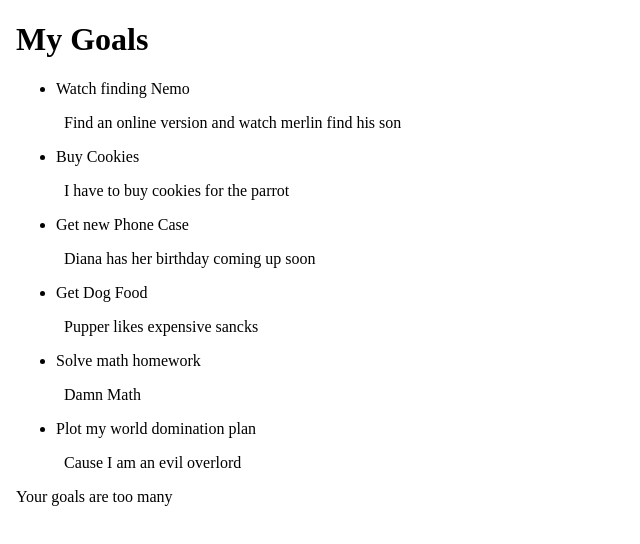
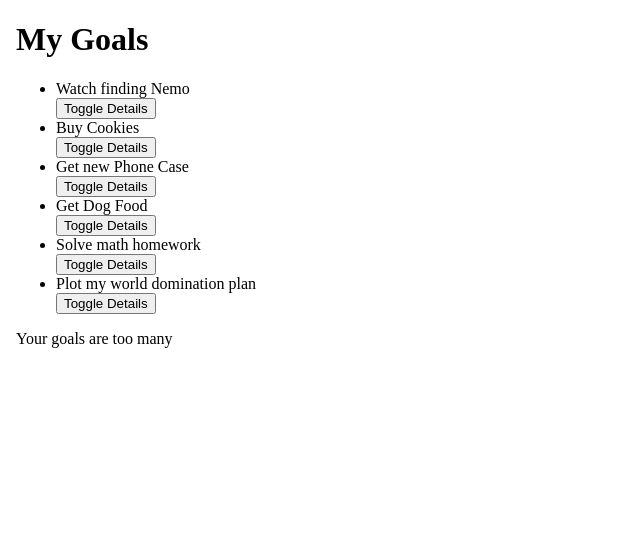
Before and after one commit to Derrick-Nyongesa/Goals2, an Angular app: page / in a window 1280 px wide. Shown: the top 544 px of the page, without its empty margins (0-640 px from the left). Built offline with nearby package versions, Linux system fonts and the light colour scheme.

Commit message:
output property binding

```diff
--- a/src/app/goal.ts
+++ b/src/app/goal.ts
@@ -1,5 +1,6 @@
 export class Goal {
-    id: number;
-    name: string;
-    description: string;
+    showDescription: boolean;
+    constructor(public id: number, public name: string, public description: string){
+        this.showDescription = false;
+    }
 }
--- a/src/app/goal/goal.component.html
+++ b/src/app/goal/goal.component.html
@@ -1,9 +1,11 @@
 <div>
     <h1>My Goals</h1>
     <ul>
-      <li *ngFor='let goal of goals'>{{goal.name}}
-        <app-goal-detail [goal]='goal'></app-goal-detail>
-      </li>
+      <div  *ngFor='let goal of goals; let i=index'>
+        <li>{{goal.name}}</li>
+        <button (click)='toggleDetails(i)'>Toggle Details</button>
+        <app-goal-detail *ngIf='goal.showDescription' [goal]='goal'></app-goal-detail>
+      </div>
     </ul>
     <p *ngIf='goals.length>5'>Your goals are too many</p>
   </div>
--- a/src/app/goal/goal.component.ts
+++ b/src/app/goal/goal.component.ts
@@ -9,13 +9,17 @@
 export class GoalComponent implements OnInit {
 
   goals: Goal[]=[
-    {id:1, name:'Watch finding Nemo',description:'Find an online version and watch merlin find his son'},
-    {id:2,name:'Buy Cookies',description:'I have to buy cookies for the parrot'},
-    {id:3,name:'Get new Phone Case',description:'Diana has her birthday coming up soon'},
-    {id:4,name:'Get Dog Food',description:'Pupper likes expensive sancks'},
-    {id:5,name:'Solve math homework',description:'Damn Math'},
-    {id:6,name:'Plot my world domination plan',description:'Cause I am an evil overlord'},
+    new Goal(1, 'Watch finding Nemo','Find an online version and watch merlin find his son'),
+    new Goal(2,'Buy Cookies','I have to buy cookies for the parrot'),
+    new Goal(3,'Get new Phone Case','Diana has her birthday coming up soon'),
+    new Goal(4,'Get Dog Food','Pupper likes expensive snacks'),
+    new Goal(5,'Solve math homework','Damn Math'),
+    new Goal(6,'Plot my world domination plan','Cause I am an evil overlord'),
   ];
+
+  toggleDetails(index) {
+    this.goals[index].showDescription =! this.goals[index].showDescription;
+  }
 
   constructor() { }
 
```
